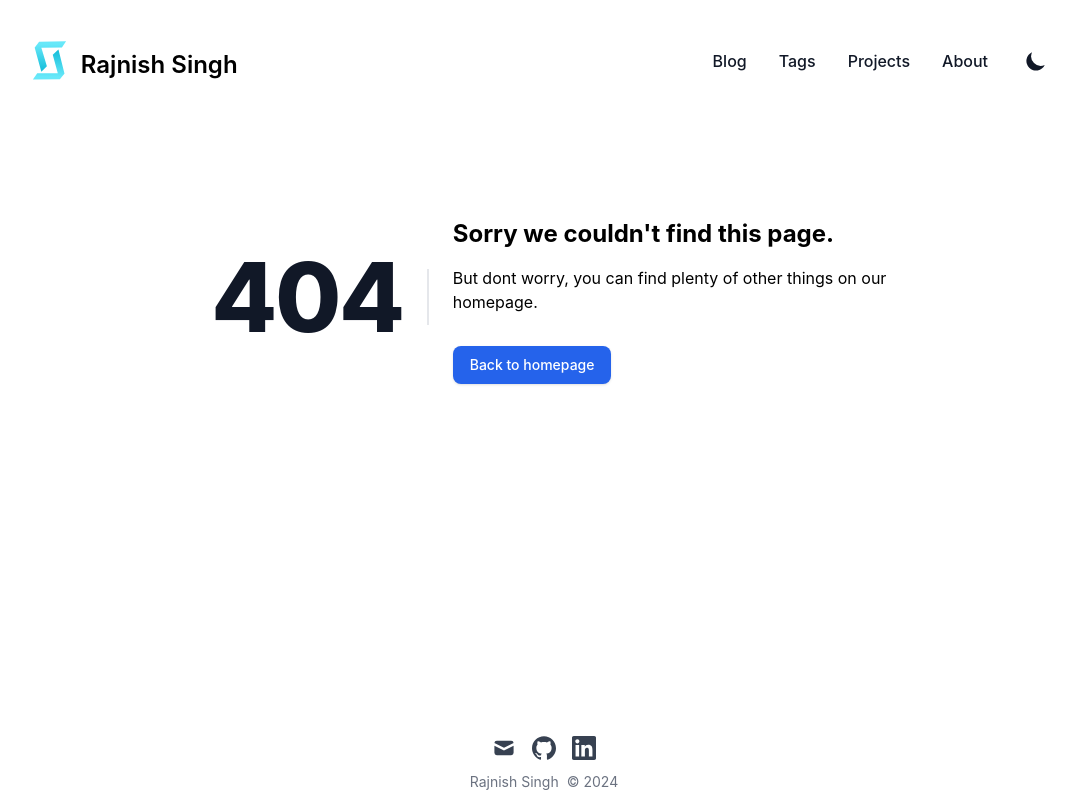
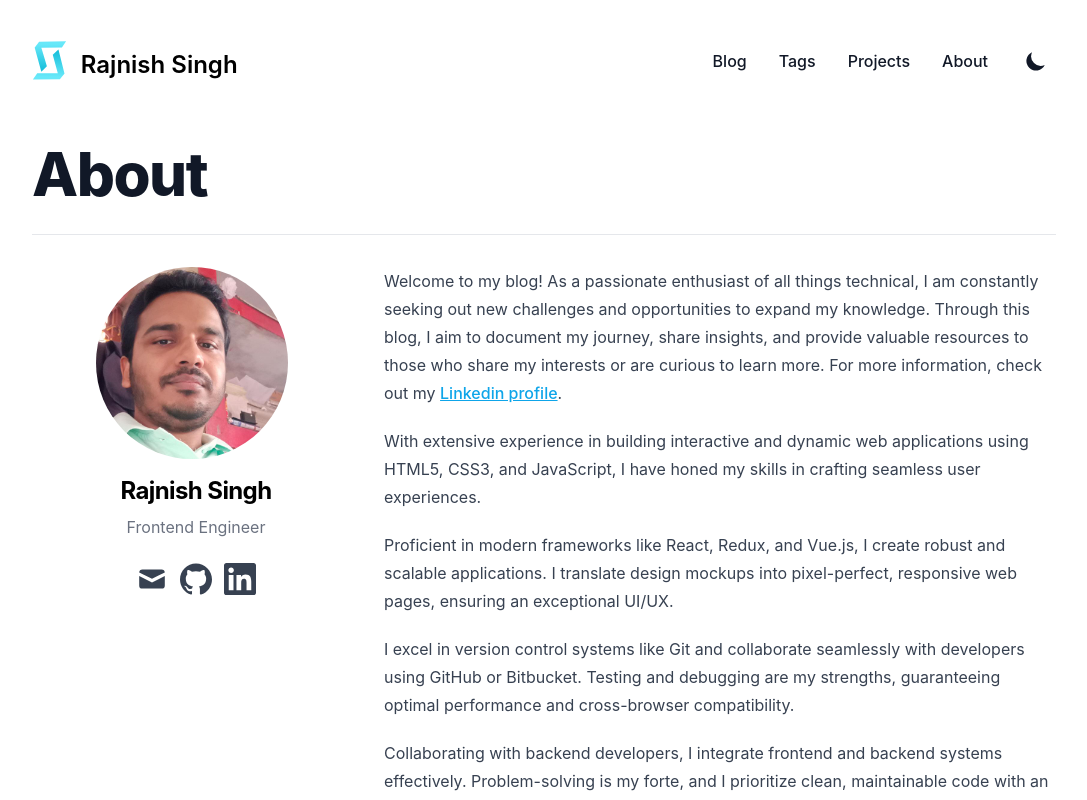
Before and after one commit to rajnish93/Blog, a Next.js app: page /about in a window 1280 px wide. Before the commit this address had no page. Shown: the top 800 px of the page, without its empty margins (96-1183 px from the left). Built offline with nearby package versions, Linux system fonts and the light colour scheme.

Commit message:
added about page with markdown file

```diff
--- /dev/null
+++ b/app/about/page.tsx
@@ -0,0 +1,47 @@
+import Image from "next/image";
+import { fetchMarkdownContent } from "@/lib/mdx";
+import SocialIcon from "@/components/socialIcon";
+import ReactMarkdown from "react-markdown";
+
+export default async function About() {
+  const { metadata, content } = await fetchMarkdownContent("about", "default");
+
+  return (
+    <div className="divide-y">
+      <div className="pt-6 pb-8 space-y-2 md:space-y-5">
+        <h1 className="text-3xl font-extrabold leading-9 tracking-tight text-gray-900 dark:text-gray-100 sm:text-4xl sm:leading-10 md:text-6xl md:leading-14">
+          About
+        </h1>
+      </div>
+      <div className="items-start space-y-2 xl:grid xl:grid-cols-3 xl:gap-x-8 xl:space-y-0">
+        <div className="flex flex-col items-center pt-8 space-x-2">
+          <Image
+            src={metadata.avatar}
+            alt="avatar"
+            width={192}
+            height={192}
+            className="w-48 h-48 rounded-full"
+          />
+          <h3 className="pt-4 pb-2 text-2xl font-bold leading-8 tracking-tight">
+            {metadata.name}
+          </h3>
+          <div className="text-gray-500 dark:text-gray-400">
+            {metadata.occupation}
+          </div>
+          <div className="text-gray-500 dark:text-gray-400">
+            {metadata.company}
+          </div>
+          <div className="flex pt-6 space-x-3">
+            <SocialIcon kind="mail" href={`mailto:${metadata.email}`} />
+            <SocialIcon kind="github" href={metadata.github} />
+            <SocialIcon kind="linkedin" href={metadata.linkedin} />
+            <SocialIcon kind="twitter" href={metadata.twitter} />
+          </div>
+        </div>
+        <div className="pt-8 pb-8 prose dark:prose-dark max-w-none xl:col-span-2">
+          <ReactMarkdown>{content}</ReactMarkdown>
+        </div>
+      </div>
+    </div>
+  );
+}
--- a/app/components/socialIcon.tsx
+++ b/app/components/socialIcon.tsx
@@ -22,7 +22,7 @@ const components: Record<string, ComponentType> = {
 interface SocialIconProps {
   kind: string;
   href: string;
-  size: string;
+  size?: string;
 }
 
 const SocialIcon = ({ kind, href, size = "8" }: SocialIconProps) => {
--- /dev/null
+++ b/app/data/about/default.md
@@ -0,0 +1,23 @@
+---
+name: Rajnish Singh
+avatar: /static/img/me.jpg
+occupation: Frontend Engineer
+company:
+email: me@rajnish.app
+twitter:
+linkedin: https://www.linkedin.com/in/krajnishsingh
+github: https://github.com/rajnish93
+---
+
+Welcome to my blog! As a passionate enthusiast of all things technical, I am constantly seeking out new challenges and opportunities to expand my knowledge. Through this blog, I aim to document my journey, share insights, and provide valuable resources to those who share my interests or are curious to learn more. For more information, check
+out my [Linkedin profile](https://www.linkedin.com/in/krajnishsingh).
+
+With extensive experience in building interactive and dynamic web applications using HTML5, CSS3, and JavaScript, I have honed my skills in crafting seamless user experiences.
+
+Proficient in modern frameworks like React, Redux, and Vue.js, I create robust and scalable applications. I translate design mockups into pixel-perfect, responsive web pages, ensuring an exceptional UI/UX.
+
+I excel in version control systems like Git and collaborate seamlessly with developers using GitHub or Bitbucket. Testing and debugging are my strengths, guaranteeing optimal performance and cross-browser compatibility.
+
+Collaborating with backend developers, I integrate frontend and backend systems effectively. Problem-solving is my forte, and I prioritize clean, maintainable code with an agile mindset.
+
+Join me on this blog as we explore software development, discuss best practices, and empower each other to create remarkable web experiences.
--- a/app/data/siteMetadata.ts
+++ b/app/data/siteMetadata.ts
@@ -1,6 +1,7 @@
 const siteMetadata = {
   title: "Rajnish Singh",
   author: "Rajnish Singh",
+  avatar: "/static/img/avatar.png",
   headerTitle: "Rajnish Singh",
   description:
     "As a fellow Front-End Engineer, I am thrilled to have you here. This blog is a hub for all things related to software development, where we explore the exciting world of web technologies, share insights, and discuss industry trends.",
--- /dev/null
+++ b/app/lib/mdx.ts
@@ -0,0 +1,19 @@
+import matter from "gray-matter";
+import fs from "fs";
+import path from "path";
+
+export async function fetchMarkdownContent(folder: string, fileName: string) {
+  const root = process.cwd();
+  const file = fs
+    .readdirSync(path.join(root, "app", "data", folder))
+    .filter((f) => f.includes(fileName))[0];
+  const source = fs.readFileSync(
+    path.join(root, "app", "data", folder, file),
+    "utf8"
+  );
+
+  const markdown = matter(source);
+  const { data, content } = markdown;
+
+  return { metadata: data, content };
+}
--- a/package.json
+++ b/package.json
@@ -11,10 +11,12 @@
   "dependencies": {
     "@tailwindcss/forms": "^0.5.7",
     "@tailwindcss/typography": "^0.5.10",
+    "gray-matter": "^4.0.3",
     "next": "14.1.3",
     "next-themes": "^0.2.1",
     "react": "^18",
-    "react-dom": "^18"
+    "react-dom": "^18",
+    "react-markdown": "^9.0.1"
   },
   "devDependencies": {
     "@svgr/webpack": "^8.1.0",
```
Also changed, not shown: public/static/img/me.jpg (added), 1 other file (tests, documents, lock files or other folders).
